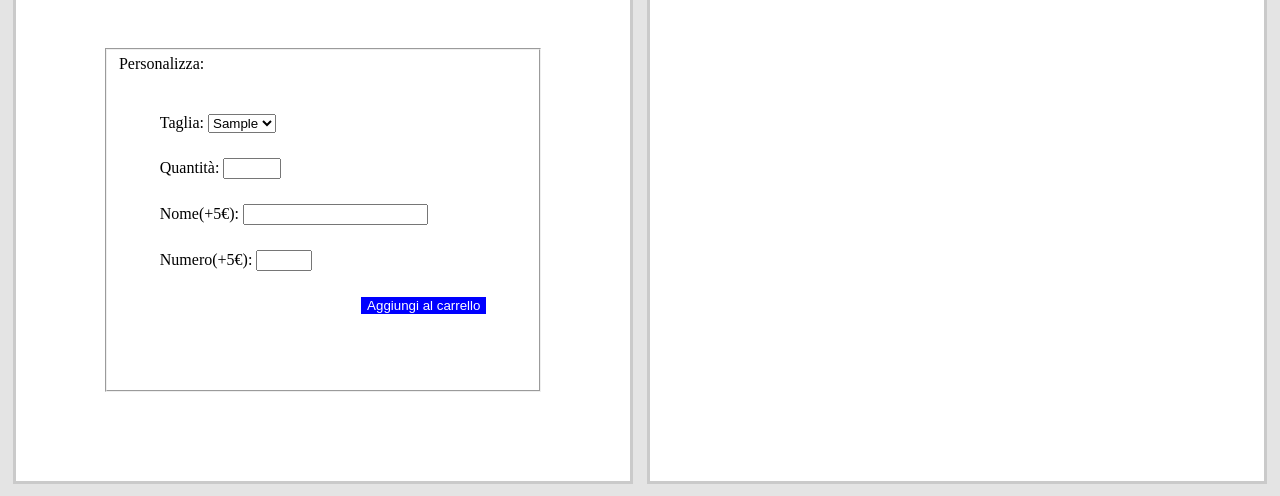
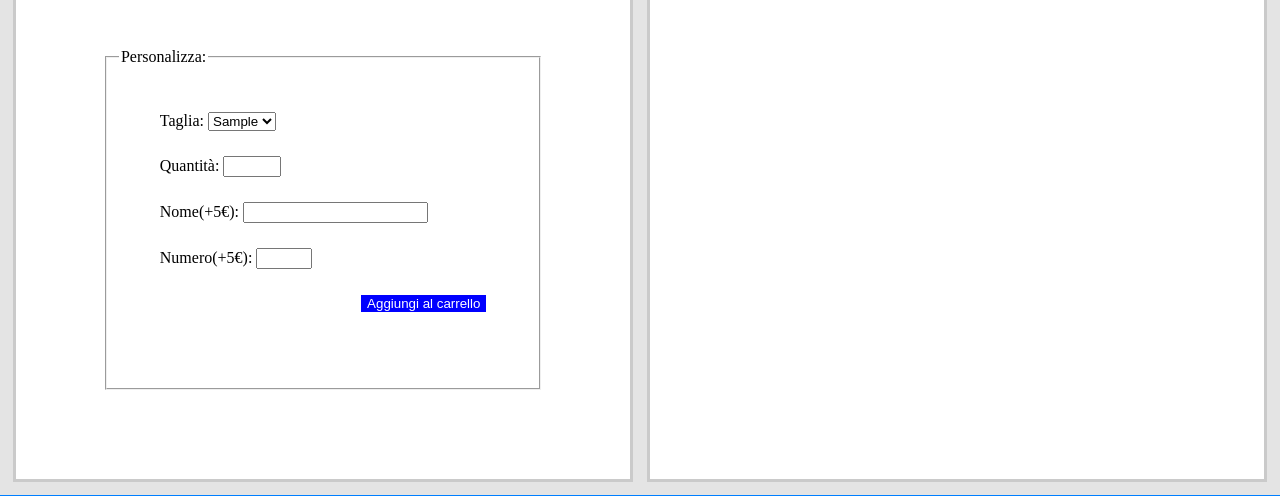
Before and after one commit to zanetti33/ProgettoWeb, a PHP site: page /singolo-prodotto.php in a window 1280 px wide. Shown: the part 810-1306 px from the top of the page. Run offline with PHP 8.4, Linux system fonts and the light colour scheme; tables that the repository leaves empty or names only in its code hold one stand-in row (values such as "Sample post").

Commit message:
Form style

```diff
--- a/src/template/credenziali.php
+++ b/src/template/credenziali.php
@@ -7,7 +7,7 @@
                     <input type="submit" name="logout" value="Logout" />
                 </form>
                 <form action="" method="POST">
-                    <fieldset>Cambia password:
+                    <fieldset><legend>Cambia password:</legend>
                     <ul>
                         <li>
                             <label for="vecchiaPassword">Vecchia Password:</label>
--- a/src/template/prodotto.php
+++ b/src/template/prodotto.php
@@ -7,7 +7,7 @@
                     <img src="<?php echo $IMG_DIR.$maglia["immagineRetro"]; ?>" alt="<?php echo $maglia["immagineRetro"]; ?>">
                 </div>
                 <form>
-                    <fieldset>Personalizza:
+                    <fieldset><legend>Personalizza:</legend>
                     <ul>
                         <li>
                             <label>Taglia:</label>
```
